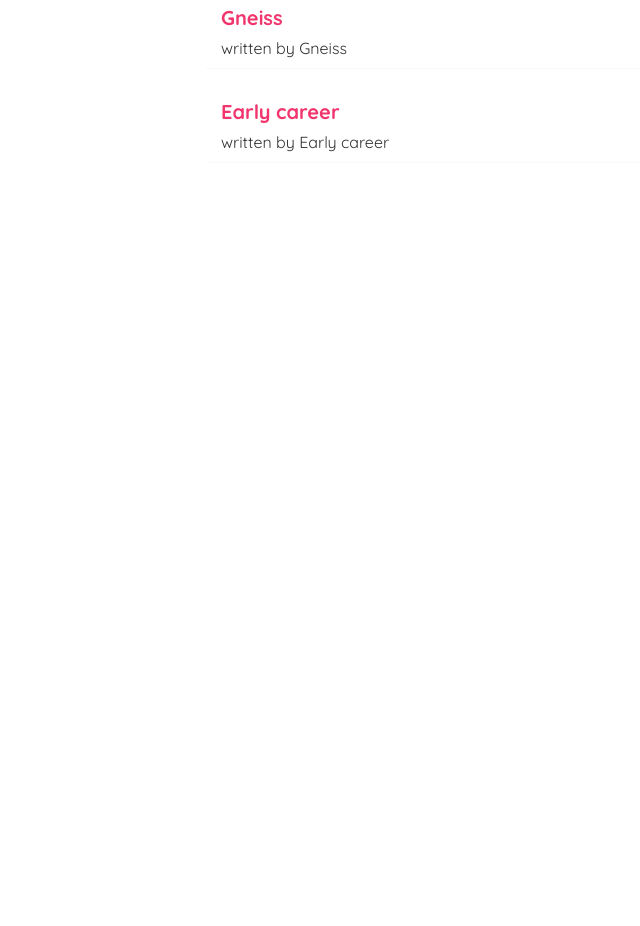
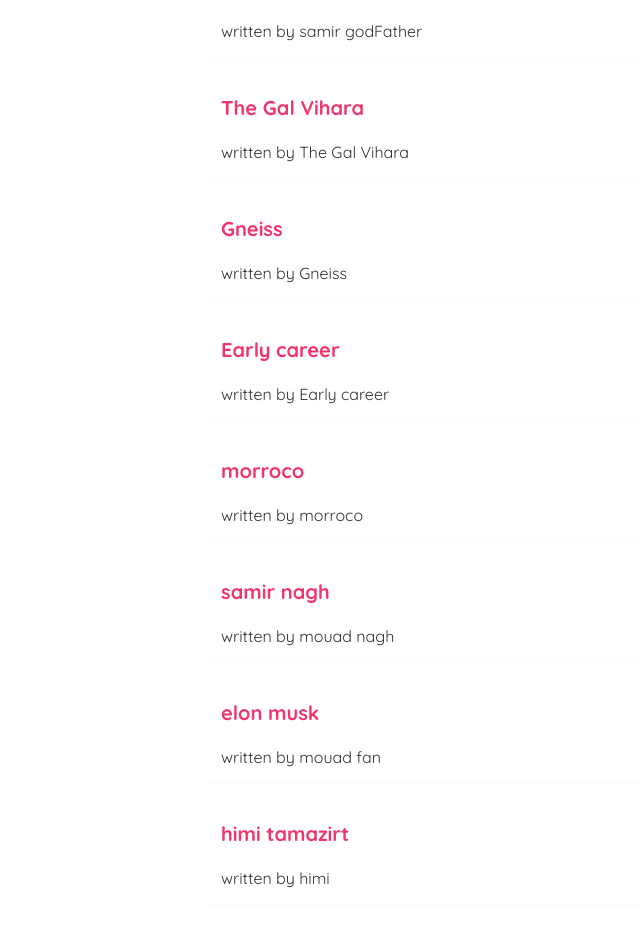
Before and after one commit to mouaammou/learn-react, a React (Create React App) app in the folder my-first-react-app/: page / in a window 1280 px wide. Shown: the part 760-1686 px from the top of the page, without its empty margins (135-775 px from the left). Before the commit the page ends 1003 px from the top, so only its background shows below. Built offline with nearby package versions, Linux system fonts and the light colour scheme; data requests are answered from the project's data file.

Commit message:
done the new-blog page

```diff
--- a/my-first-react-app/data/db.json
+++ b/my-first-react-app/data/db.json
@@ -47,6 +47,30 @@
       "title": "Early career",
       "body": "Early career / HB Køge\nHuja represented AC Cacém, Belenenses and Watford at junior level.[1][2]\n\nIn 2018, he signed his first professional contract after a successful try-out at Danish team HB Køge.[3] He made his senior debut for the club on 29 July that year, in a 5–2 home win over FC Roskilde in the second league",
       "author": "Early career"
+    },
+    {
+      "id": "bc1d",
+      "title": "morroco",
+      "body": "Morocco,[d] officially the Kingdom of Morocco,[e] is a country in the Maghreb region of North Africa. It overlooks the Mediterranean Sea to the north and the Atlantic Ocean to the west, and has land borders with Algeria to the east, and the disputed territory of Western Sahara to the south. Morocco also claims the Spanish exclaves of Ceuta, Melilla and Peñón de Vélez de la Gomera, and several small Spanish-controlled islands off its coast.[17] It has a population of roughly 37 million, the official and predominant religion is Islam, and the official languages are Arabic and Berber; French and the Moroccan dialect of Arabic are also widely spoken. Moroccan identity and culture is a mix of Arab, Berber, African and European cultures. Its capital is Rabat, while its largest city is Casablanca.[18]",
+      "author": "morroco "
+    },
+    {
+      "id": "39a5",
+      "title": "samir nagh",
+      "body": "samir nagh is my little brother",
+      "author": "mouad nagh"
+    },
+    {
+      "id": "e0b6",
+      "title": "elon musk",
+      "body": "Elon Reeve Musk (/ˈiːlɒn/ EE-lon; born June 28, 1971) is a businessman and investor. He is the founder, chairman, CEO, and CTO of SpaceX; angel investor, CEO, product architect, and former chairman of Tesla, Inc.; owner, executive chairman, and CTO of X Corp.; founder of the Boring Company and xAI; co-founder of Neuralink and OpenAI; and president of the Musk Foundation. He is one of the wealthiest people in the world; as of April 2024, Forbes estimates his net worth to be $193 billion",
+      "author": "mouad fan"
+    },
+    {
+      "id": "f091",
+      "title": "himi tamazirt",
+      "body": "The Berber languages, also known as the Amazigh languages or Tamazight,[a] are a branch of the Afroasiatic language family.[1][2] They comprise a group of closely related but mostly mutually unintelligible languages[3] spoken by Berber communities, who are indigenous to North Africa.[4][5] The languages are primarily spoken and not typically written.[6] Historically, they have been written with the ancient Libyco-Berber script, which now exists in the form of Tifinagh.[7][8] Today, they may also be written in the Berber Latin alphabet or the Arabic script, with Latin being the most pervasiv",
+      "author": "himi"
     }
   ]
 }
--- a/my-first-react-app/src/index.css
+++ b/my-first-react-app/src/index.css
@@ -5,6 +5,7 @@
   margin: 0;
   font-family: "Quicksand";
   color: #333;
+  line-height: 2 ;
 }
 .navbar {
   padding: 20px;
@@ -40,37 +41,52 @@
   margin: 20px 0;
   border-bottom: 1px solid #fafafa;
 }
-
 .blog-preview:hover {
   box-shadow: 1px 3px 5px rgba(0,0,0,0.1);
 }
-
 .blog-preview h2 {
   font-size: 20px;
   color: #f1356d;
   margin-bottom: 8px;
 }
-
-a {
+.blog-preview a{
   text-decoration: none;
 }
 
+/* blog details page */
+.blog-details h2 {
+  font-size: 20px;
+  color: #f1356d;
+  margin-bottom: 10px;
+}
+.blog-details div {
+  margin: 20px 0;
+}
+.blog-details button {
+  background: #f1356d;
+  color: #fff;
+  border: 0;
+  padding: 8px;
+  border-radius: 8px;
+  cursor: pointer;
+}
+
 /* create new blog form */
-.content .create {
+.create {
   max-width: 400px;
   margin: 0 auto;
   text-align: center;
 }
- .content .create label {
+.create label {
   text-align: left;
   display: block;
 }
- .content .create h2 {
+.create h2 {
   font-size: 20px;
   color: #f1356d;
   margin-bottom: 30px;
 }
- .content .create input,.content .create textarea,.content .create select {
+.create input, .create textarea, .create select {
   width: 100%;
   padding: 6px 10px;
   margin: 10px 0;
@@ -78,7 +94,7 @@ a {
   box-sizing: border-box;
   display: block;
 }
- .content .create button {
+.create button {
   background: #f1356d;
   color: #fff;
   border: 0;
--- a/my-first-react-app/src/newBlog.js
+++ b/my-first-react-app/src/newBlog.js
@@ -1,10 +1,12 @@
 import { useState } from "react";
+import {useNavigate} from 'react-router-dom'
 
 const CreateNewBlog = () => {
     const [title, setTitle] = useState("");
     const [body, setBody] = useState('');
     const [author, setAuthor] = useState('');
     const [send, setSending] = useState(false);
+    const redirect = useNavigate();
 
     const handleSubmit = (e) => {
         e.preventDefault();
@@ -21,9 +23,10 @@ const CreateNewBlog = () => {
             })
             .then(() => {
                     setSending(false);
+                    redirect('/')
                 }
             )
-        }, 500);
+        }, 700);
     }
 
     return (
```
Also changed, not shown: my-first-react-app/src/home.js (line endings or trailing spaces). Lines whose indentation alone changed are shown as unchanged.
